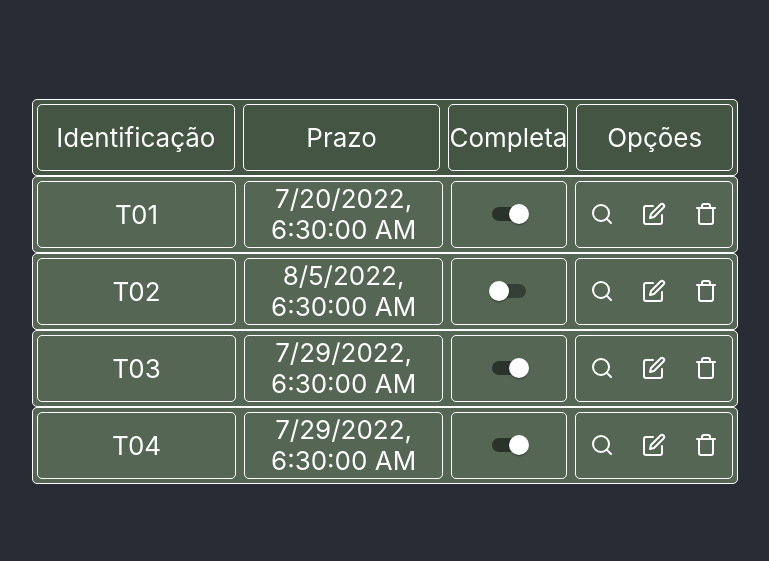
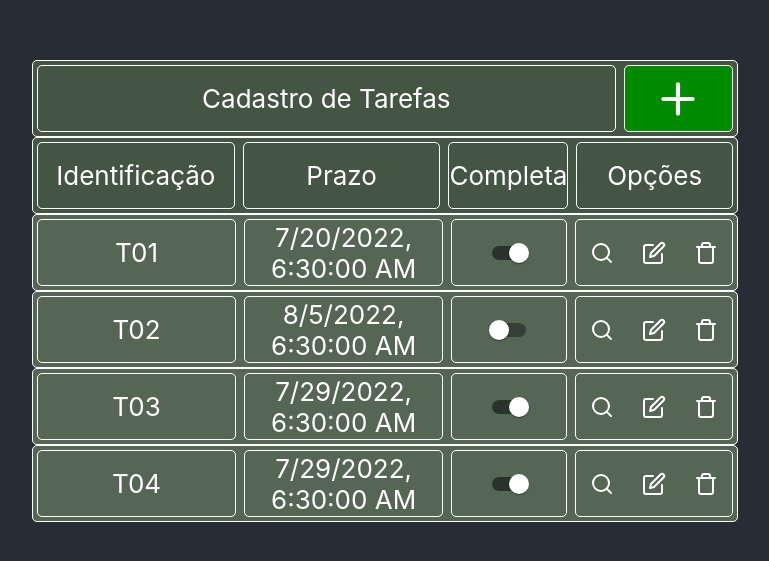
Before and after one commit to wenderlemes/gcc129_todo-list_front, a React (Create React App) app: page / in a window 1280 px wide. Shown: the part 109-670 px from the top of the page, without its empty margins (255-1024 px from the left). Built offline with nearby package versions, Linux system fonts and the light colour scheme.

Commit message:
Preparando algumas operações

```diff
--- a/public/index.html
+++ b/public/index.html
@@ -24,7 +24,7 @@
       work correctly both with client-side routing and a non-root public URL.
       Learn how to configure a non-root public URL by running `npm run build`.
     -->
-    <title>React App</title>
+    <title>Cadastro de Tarefas</title>
   </head>
   <body>
     <noscript>You need to enable JavaScript to run this app.</noscript>
--- a/src/components/ListaTarefas.tsx
+++ b/src/components/ListaTarefas.tsx
@@ -4,11 +4,13 @@ import './Styles.css';
 import Tarefa from './Tarefa';
 import { getTarefasService } from '../service/TarefaService';
 import ModalCadastro from './ModalCadastro';
+import { Plus } from 'react-feather';
 
 const ListaTarefas = () => {
     const [lista, setLista] = useState<TarefaModel[]>([]);
 	const [modalCadastroAberto, setModalCadastroAberto] = useState(false);
     const [modalEdicaoAberto, setModalEdicaoAberto] = useState(false);
+    const [modalVisualizacaoAberto, setModalVisualizacaoAberto] = useState(false);
 	const [prazo, setPrazo] = useState<Date | null>(null);
 	const [descricao, setDescricao] = useState<string>('');
     const [tarefaSelecionada, setTarefaSelecionada] = useState<string>('');
@@ -28,18 +30,50 @@ const ListaTarefas = () => {
         setTarefaSelecionada('');
     };
 
+    const handleExclusao = (indiceTarefa: number) => {
+        const novaLista = [...lista];
+        novaLista.splice(indiceTarefa, 1)
+
+        setLista(novaLista);
+    }
+
+    const handleAdicao = () => {
+        const novaTarefa: TarefaModel = {
+            identificacao: '',
+            descricao: descricao,
+            prazo: prazo || new Date(),
+            completa: false
+        }
+
+        setLista([...lista, novaTarefa]);
+        limparCampos();
+        setModalCadastroAberto(false);
+    }
+
     return (
         <div>
+            <div className="Titulo-container Header">
+                <div className="Campo">Cadastro de Tarefas</div>
+                <div className="Campo Adicionar">
+                    <Plus cursor="pointer" size={50}  onClick={() => setModalCadastroAberto(true)}/>
+                </div>
+            </div>
             <div className="Tarefa-container Header">
                 <div className="Campo">Identificação</div>
                 <div className="Campo">Prazo</div>
                 <div className="Campo">Completa</div>
                 <div className="Campo">Opções</div>
             </div>
-            {lista.map((tarefa) =>
+            {lista.length ?
+                lista.map((tarefa, indiceTarefa) =>
                     <Tarefa
                         tarefa={tarefa}
-                    acaoDetalhes={() => setModalCadastroAberto(true)}
+                        acaoDetalhes={() => {
+                            setModalVisualizacaoAberto(true);
+                            setTarefaSelecionada(tarefa.identificacao);
+                            setDescricao(tarefa.descricao);
+                            setPrazo(tarefa.prazo);
+                        }}
                         acaoEditar={() => {
                             setModalEdicaoAberto(true);
                             setTarefaSelecionada(tarefa.identificacao);
@@ -47,10 +81,14 @@ const ListaTarefas = () => {
                             setPrazo(tarefa.prazo);
                         }}
                         acaoCompletar={() => alert("Completar tarefa")}
-                    acaoExcluir={() => alert("Excluir tarefa")}
+                        acaoExcluir={() => handleExclusao(indiceTarefa)}
                         key={tarefa.identificacao}
                     />
-            )}
+                ) :
+                <div className="Tarefa-container">
+                    <div className="Campo" style={{gridColumn: '1 / -1'}}>Nenhuma tarefa cadastrada</div>
+                </div>
+            }
 
             <ModalCadastro
                 aberto={modalCadastroAberto}
@@ -58,7 +96,7 @@ const ListaTarefas = () => {
                     setModalCadastroAberto(false);
                     limparCampos();
                 }}
-                handleConfirmar={() => console.log()}
+                handleConfirmar={() => handleAdicao()}
                 titulo="Cadastrar nova tarefa"
                 prazo={prazo}
                 setPrazo={setPrazo}
@@ -72,11 +110,25 @@ const ListaTarefas = () => {
                     limparCampos();
                 }}
                 handleConfirmar={() => console.log()}
-                titulo={`Editar a tarefa ${tarefaSelecionada}`}
+                titulo={`Edição da tarefa ${tarefaSelecionada}`}
                 prazo={prazo}
                 setPrazo={setPrazo}
                 descricao={descricao}
                 setDescricao={setDescricao}
+            />
+            <ModalCadastro
+                aberto={modalVisualizacaoAberto}
+                handleCancelar={() => {
+                    setModalVisualizacaoAberto(false);
+                    limparCampos();
+                }}
+                handleConfirmar={() => console.log()}
+                titulo={`Visualização da tarefa ${tarefaSelecionada}`}
+                prazo={prazo}
+                setPrazo={setPrazo}
+                descricao={descricao}
+                setDescricao={setDescricao}
+                modoVisualizacao
             />
         </div>
     );
--- a/src/components/ModalCadastro.tsx
+++ b/src/components/ModalCadastro.tsx
@@ -15,9 +15,19 @@ interface IModalCadastroProps {
     setPrazo: (prazo: Date | null) => void;
     descricao: string;
     setDescricao: (descricao: string) => void;
+    modoVisualizacao?: boolean;
 }
 
-const ModalCadastro = ({ aberto, handleCancelar, handleConfirmar, titulo, prazo, setPrazo, descricao, setDescricao }: IModalCadastroProps ) => {
+const ModalCadastro = ({
+    aberto,
+    handleCancelar,
+    handleConfirmar,
+    titulo,
+    prazo,
+    setPrazo,
+    descricao,
+    setDescricao,
+    modoVisualizacao }: IModalCadastroProps ) => {
     return (
         <Dialog open={aberto} onClose={handleCancelar} fullWidth>
             <DialogTitle>{titulo}</DialogTitle>
@@ -35,6 +45,7 @@ const ModalCadastro = ({ aberto, handleCancelar, handleConfirmar, titulo, prazo,
                             fullWidth
                             margin="dense"
                             variant="outlined"
+                            disabled={modoVisualizacao}
                         />
                     </Grid>
                     <Grid item sm={12} mb={2}>
@@ -46,15 +57,16 @@ const ModalCadastro = ({ aberto, handleCancelar, handleConfirmar, titulo, prazo,
                                     setPrazo(novoPrazo);
                                 }}
                                 renderInput={(params) => <TextField {...params} />}
+                                disabled={modoVisualizacao}
                             />
                         </LocalizationProvider>
                     </Grid>
-                    <Grid item sm={6}>
-                        <Button variant="contained" color="error" onClick={handleCancelar} fullWidth>Cancelar</Button>
+                    <Grid item sm={modoVisualizacao ? 12 : 6}>
+                        <Button variant="contained" color="error" onClick={handleCancelar} fullWidth>Fechar</Button>
                     </Grid>
-                    <Grid item sm={6}>
+                    {!modoVisualizacao && (<Grid item sm={6}>
                         <Button variant="contained" color="success" onClick={handleConfirmar} fullWidth>Salvar</Button>
-                    </Grid>
+                    </Grid>)}
                 </Grid>
 
             </DialogContent>
--- a/src/components/Styles.css
+++ b/src/components/Styles.css
@@ -7,8 +7,21 @@
     background-color: #556655;
 }
 
+.Titulo-container {
+    display: grid;
+    grid-template-columns: 1fr 0.2fr;
+    width: 55vw;
+    border: 1px solid #FFFFFF;
+    border-radius: 5px;
+    background-color: #556655;
+}
+
 .Header {
     background-color: #445544;
+}
+
+.Adicionar {
+    background-color: #008a00;
 }
 
 .Campo {
```
Lines whose indentation alone changed are shown as unchanged.
